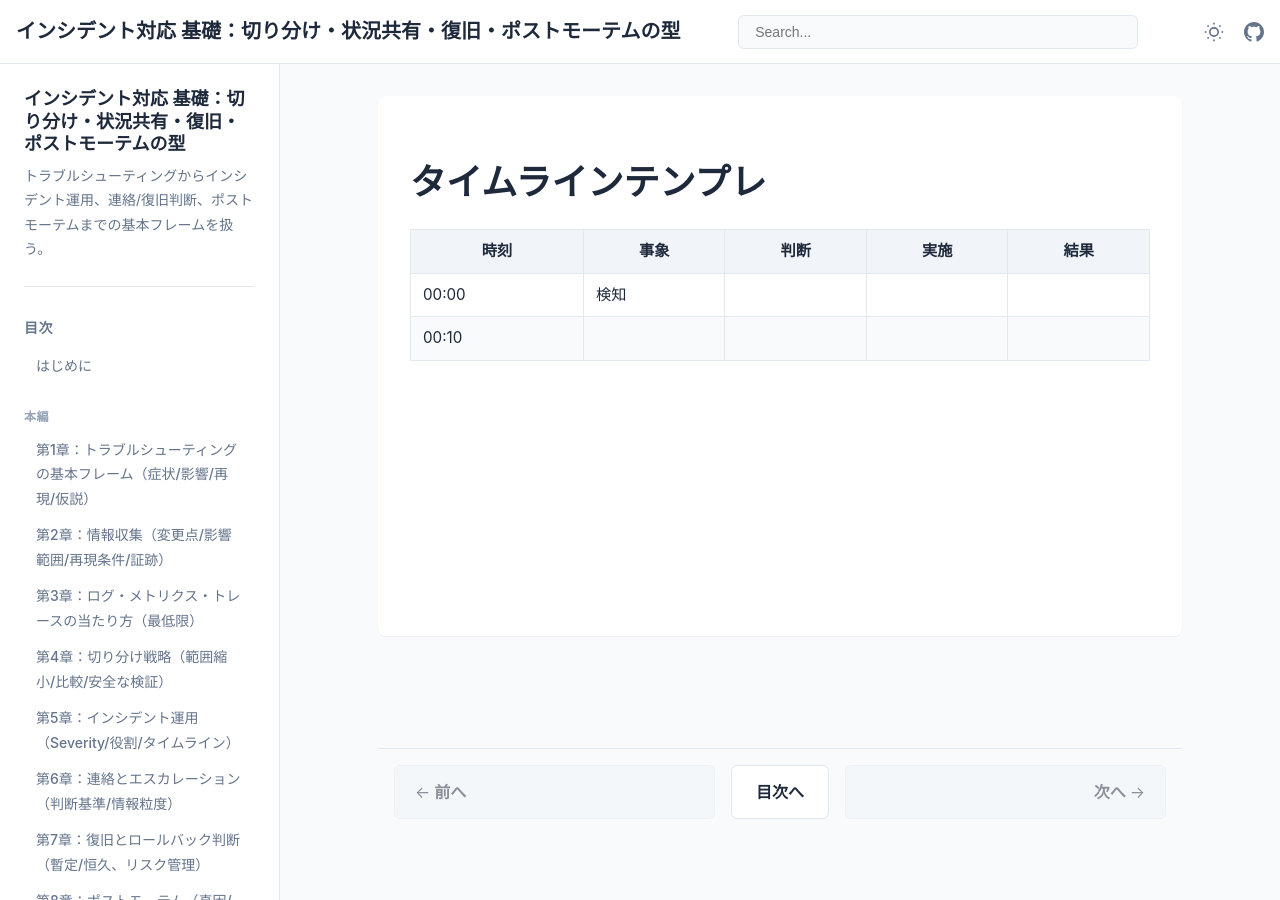
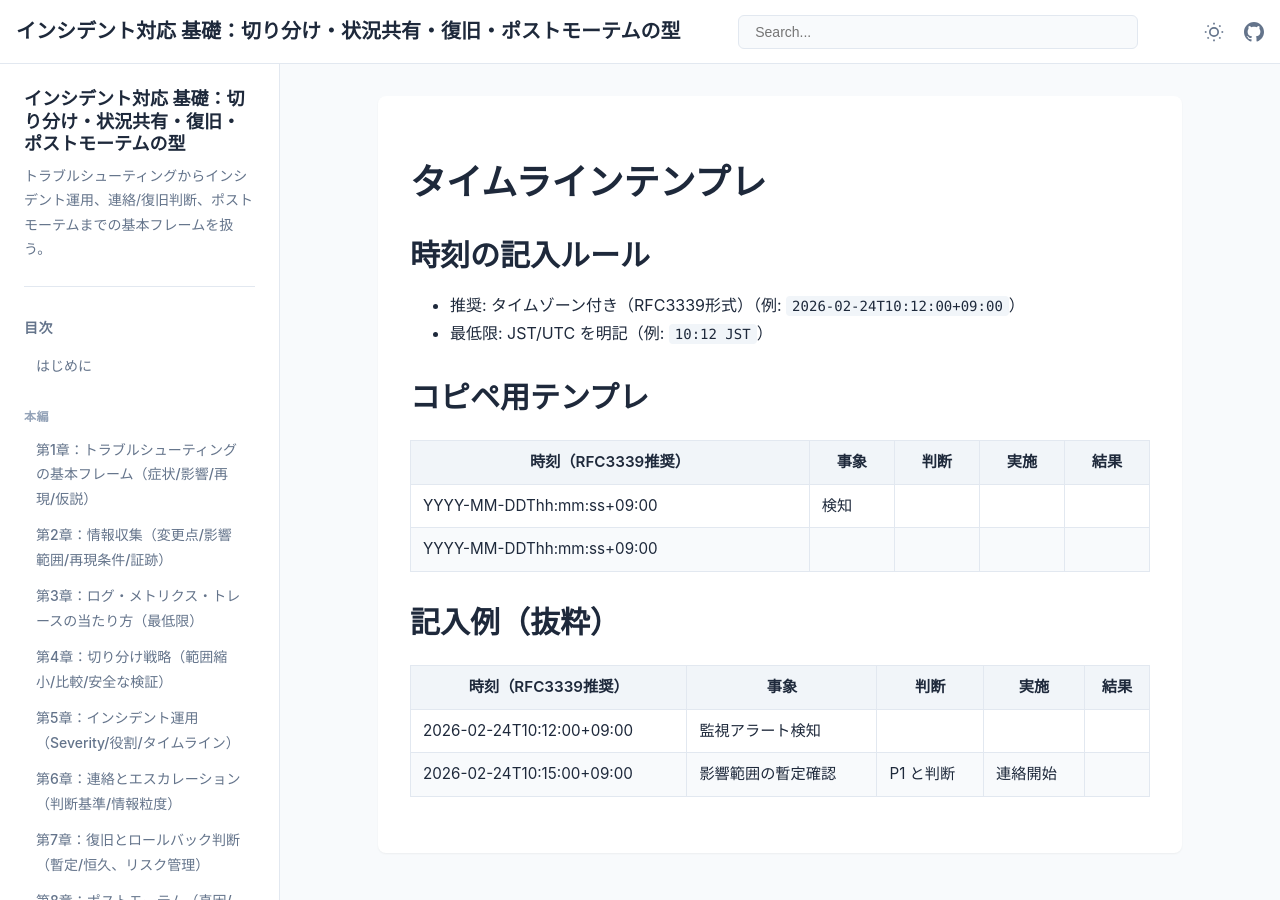
Before and after one commit to itdojp/incident-response-basics-book, a Jekyll site: the page built from docs/appendices/templates/timeline/index.md, in a window 1280 px wide and 900 px high. Built offline with Jekyll 4.4.1, drawn with Linux system fonts in a browser that asks for light colours.

Commit message:
Fix edit links and clarify timeline severity

```diff
--- a/docs/_layouts/book.html
+++ b/docs/_layouts/book.html
@@ -129,7 +129,7 @@
                 <!-- Edit on GitHub -->
                 {% if repo_url and page.path %}
                 <div class="edit-page">
-                    <a href="{{ repo_url }}/edit/{{ repo_branch }}/{{ page.path }}"
+                    <a href="{{ repo_url }}/edit/{{ repo_branch }}/docs/{{ page.path }}"
                        target="_blank"
                        rel="noopener"
                        class="edit-link">
--- a/docs/appendices/templates/timeline/index.md
+++ b/docs/appendices/templates/timeline/index.md
@@ -6,7 +6,21 @@ order: 902
 
 # タイムラインテンプレ
 
-| 時刻 | 事象 | 判断 | 実施 | 結果 |
+## 時刻の記入ルール
+
+- 推奨: タイムゾーン付き（RFC3339形式）（例: `2026-02-24T10:12:00+09:00`）
+- 最低限: JST/UTC を明記（例: `10:12 JST`）
+
+## コピペ用テンプレ
+
+| 時刻（RFC3339推奨） | 事象 | 判断 | 実施 | 結果 |
 |---|---|---|---|---|
-| 00:00 | 検知 | | | |
-| 00:10 | | | | |
+| YYYY-MM-DDThh:mm:ss+09:00 | 検知 | | | |
+| YYYY-MM-DDThh:mm:ss+09:00 | | | | |
+
+## 記入例（抜粋）
+
+| 時刻（RFC3339推奨） | 事象 | 判断 | 実施 | 結果 |
+|---|---|---|---|---|
+| 2026-02-24T10:12:00+09:00 | 監視アラート検知 | | | |
+| 2026-02-24T10:15:00+09:00 | 影響範囲の暫定確認 | P1 と判断 | 連絡開始 | |
```
Also changed, not shown: docs/appendices/checklists/index.md (+1 -1 lines).
